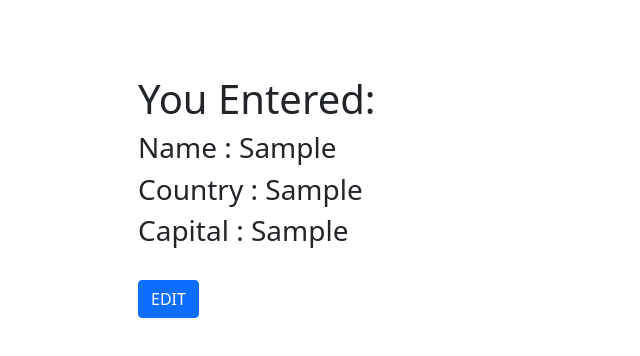
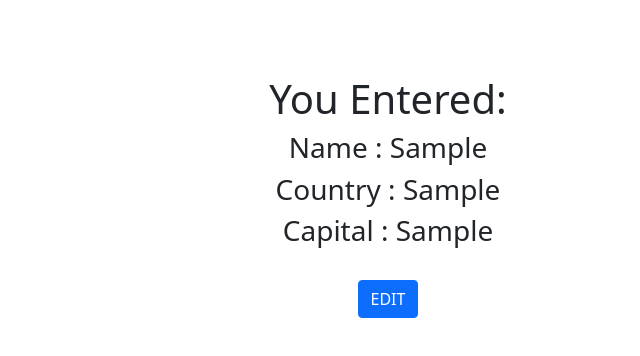
Before and after one commit to tanzgr8/React-Task, a React (Create React App) app: page / in a window 1280 px wide. Both pictures are taken after typing "Sample", "Sample", "Sample" into the empty fields and a click on the button "SUBMIT". Shown: the top 356 px of the page, without its empty margins (252-892 px from the left). Built offline with nearby package versions, Linux system fonts and the light colour scheme.

Commit message:
Add Function Components

```diff
--- a/src/App.js
+++ b/src/App.js
@@ -1,60 +1,47 @@
-import React, { Component } from 'react'
-import Name from './Name';
+import React,{useState} from 'react';
+import Name from './Name'
 import "./app.css"
-let data;
+export default function App(){
+const [name,setName]=useState("");
+const [country,setCountry]=useState("");
+const [capital,setCapital]=useState("");
+const [send,setSend]=useState(false);
 
-export default class App extends Component {
-constructor(){
-super();
-this.state={
-name:"",
-country:"",
-capital:"",
-send:false
+  const Change=(e)=>{
+  e.preventDefault();
+setSend(true);
 }
+const Edit=()=>{
+  setSend(false);
 }
 
-Change=(e)=>{
-  e.preventDefault();
- this.setState({send:true});
-data=this.state;
-console.log(data);
-}
-edit=()=>{
-this.setState({send:false});
-}
-handleChange=e=>{
-  this.setState({[e.target.name]:e.target.value});
-}
-  render() {
   const  renderName = () => {
-     console.log(this.state.send);
-      if (this.state.send) {
-        return <div className="container ct2"><Name data={data}/><br/><button onClick={this.edit}  className="btn btn-primary">EDIT</button></div>;
+     if (send) {
+       return <div className="container ct2"><Name name={name} country={country} capital={capital} /><br/><button onClick={Edit}  className="btn btn-primary">EDIT</button></div>;
      } else{
        return(<React.Fragment>
        <div className="container ct">
        <form><div class="mb-3 row">
          <label className=" col-sm-2 col-form-label">Name</label>
          <div className="col-sm-10">
-            <input type="text" name="name" className="form-control form-control-sm" value={this.state.name} onChange={this.handleChange} />
+           <input type="text" name="name" className="form-control form-control-sm" value={name} onChange={(e)=>setName(e.target.value)} />
          </div>
        </div>
        <div class="mb-3 row">
        <label className=" col-sm-2 col-form-label" >Country</label>
          <div class="col-sm-10">
-          <input type="text" name="country"  className="form-control form-control-sm" value={this.state.country} onChange={this.handleChange}/>
+         <input type="text" name="country"  className="form-control form-control-sm" value={country} onChange={(e)=>{setCountry(e.target.value)}}/>
          </div>
        </div>
        <div class="mb-3 row">
          <label className=" col-sm-2 col-form-label">Capital</label>
          <div class="col-sm-10">
-            <input type="text" name="capital" className="form-control form-control-sm"value={this.state.capital} onChange={this.handleChange} />
+           <input type="text" name="capital" className="form-control form-control-sm"value={capital} onChange={(e)=>{setCapital(e.target.value)}} />
          </div>
        </div>
 
 
-        <button onClick={this.Change} className="  btn btn-primary mar">SUBMIT</button>
+       <button onClick={Change} className="  btn btn-primary mar">SUBMIT</button>
      </form>
      </div>
 
@@ -70,4 +57,3 @@ handleChange=e=>{
 
    )
      }
-    }
--- a/src/Name.js
+++ b/src/Name.js
@@ -2,9 +2,9 @@ import React from 'react'
 const Name =(props)=>{
   return(<React.Fragment>
 <h1>You Entered:</h1>
-<h3>Name : {props.data.name}</h3>
-<h3>Country : {props.data.country}</h3>
-<h3>Capital : {props.data.capital}</h3>
+<h3>Name : {props.name}</h3>
+<h3>Country : {props.country}</h3>
+<h3>Capital : {props.capital}</h3>
 </React.Fragment>
   )
 }
--- a/src/app.css
+++ b/src/app.css
@@ -8,6 +8,7 @@
 }
 .ct2{
     margin-top: 75px;
+    text-align: center;
 
 }
 .mar{margin: 0 auto;
```
Lines whose indentation alone changed are shown as unchanged.
